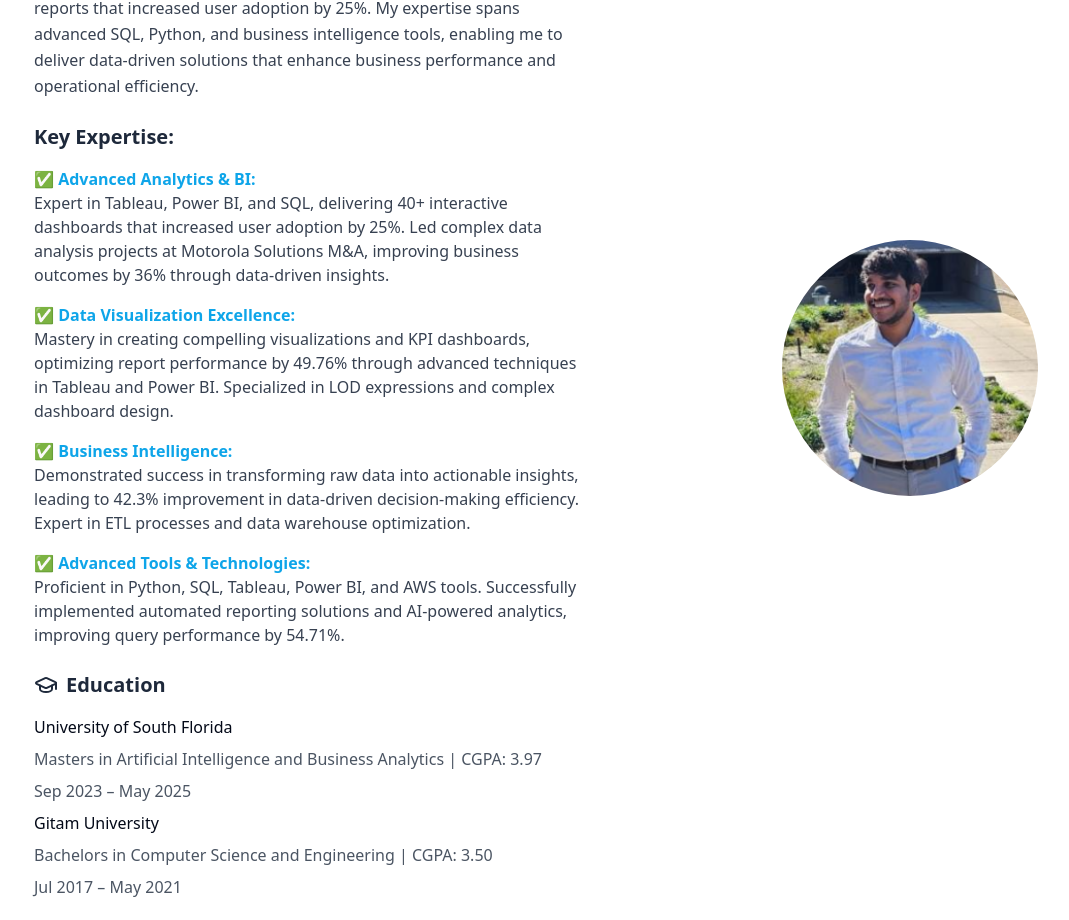
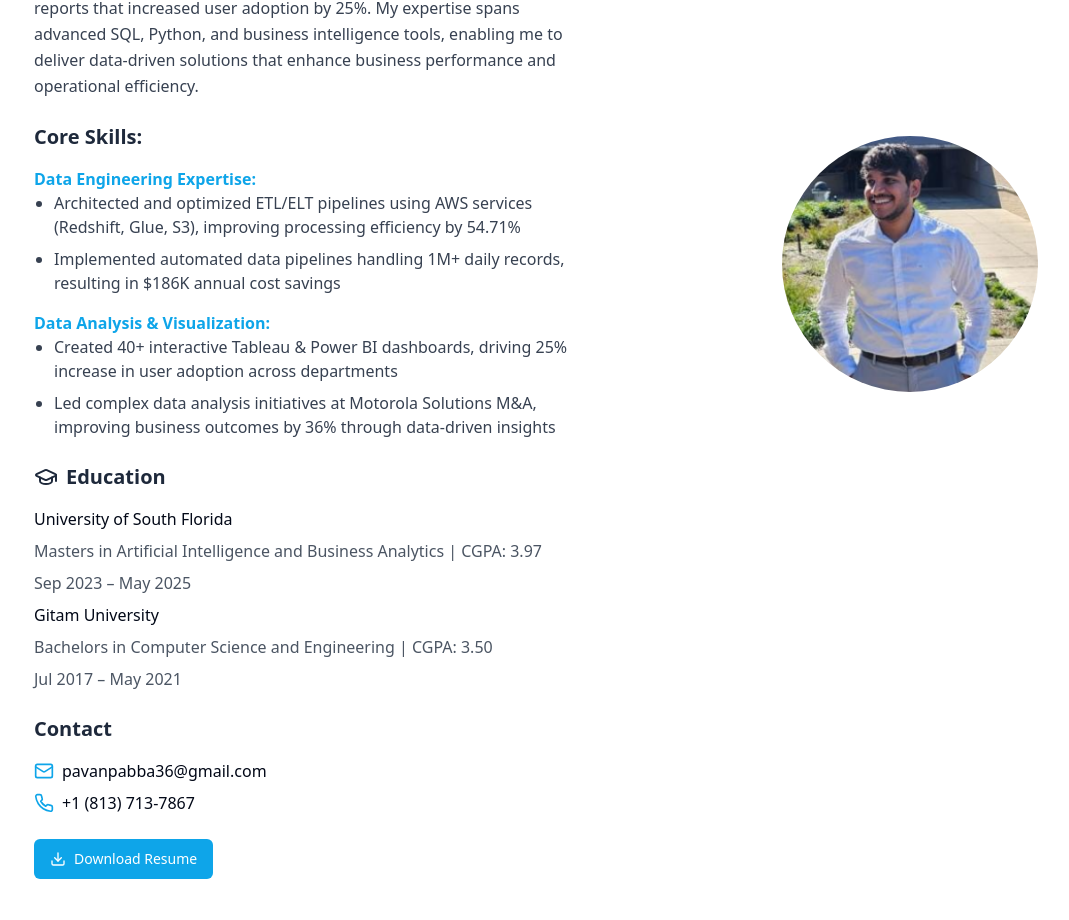
Before and after one commit to Pavan-Kumar-Pabba/data-engineer-portfolio, a React (Vite) app: page / in a window 1280 px wide. Shown: the part 1039-1959 px from the top of the page, without its empty margins (30-1099 px from the left). Built offline with nearby package versions, Linux system fonts and the light colour scheme.

Commit message:
Refactor About Me section
Removed the Key Expertise section and added two short bullet points each for Data Engineering and Data Analyst skills within the About Me section.

```diff
--- a/src/components/AboutSection.tsx
+++ b/src/components/AboutSection.tsx
@@ -25,23 +25,21 @@ const AboutSection = () => {
           </p>
 
           <div className="space-y-4">
-            <h3 className="text-xl font-semibold text-primary">Key Expertise:</h3>
+            <h3 className="text-xl font-semibold text-primary">Core Skills:</h3>
             <div className="space-y-4">
               <div>
-                <h4 className="font-semibold text-secondary">✅ Advanced Analytics & BI:</h4>
-                <p className="text-gray-700">Expert in Tableau, Power BI, and SQL, delivering 40+ interactive dashboards that increased user adoption by 25%. Led complex data analysis projects at Motorola Solutions M&A, improving business outcomes by 36% through data-driven insights.</p>
+                <h4 className="font-semibold text-secondary">Data Engineering Expertise:</h4>
+                <ul className="list-disc pl-5 space-y-2 text-gray-700">
+                  <li>Architected and optimized ETL/ELT pipelines using AWS services (Redshift, Glue, S3), improving processing efficiency by 54.71%</li>
+                  <li>Implemented automated data pipelines handling 1M+ daily records, resulting in $186K annual cost savings</li>
+                </ul>
               </div>
               <div>
-                <h4 className="font-semibold text-secondary">✅ Data Visualization Excellence:</h4>
-                <p className="text-gray-700">Mastery in creating compelling visualizations and KPI dashboards, optimizing report performance by 49.76% through advanced techniques in Tableau and Power BI. Specialized in LOD expressions and complex dashboard design.</p>
-              </div>
-              <div>
-                <h4 className="font-semibold text-secondary">✅ Business Intelligence:</h4>
-                <p className="text-gray-700">Demonstrated success in transforming raw data into actionable insights, leading to 42.3% improvement in data-driven decision-making efficiency. Expert in ETL processes and data warehouse optimization.</p>
-              </div>
-              <div>
-                <h4 className="font-semibold text-secondary">✅ Advanced Tools & Technologies:</h4>
-                <p className="text-gray-700">Proficient in Python, SQL, Tableau, Power BI, and AWS tools. Successfully implemented automated reporting solutions and AI-powered analytics, improving query performance by 54.71%.</p>
+                <h4 className="font-semibold text-secondary">Data Analysis & Visualization:</h4>
+                <ul className="list-disc pl-5 space-y-2 text-gray-700">
+                  <li>Created 40+ interactive Tableau & Power BI dashboards, driving 25% increase in user adoption across departments</li>
+                  <li>Led complex data analysis initiatives at Motorola Solutions M&A, improving business outcomes by 36% through data-driven insights</li>
+                </ul>
               </div>
             </div>
           </div>
```
